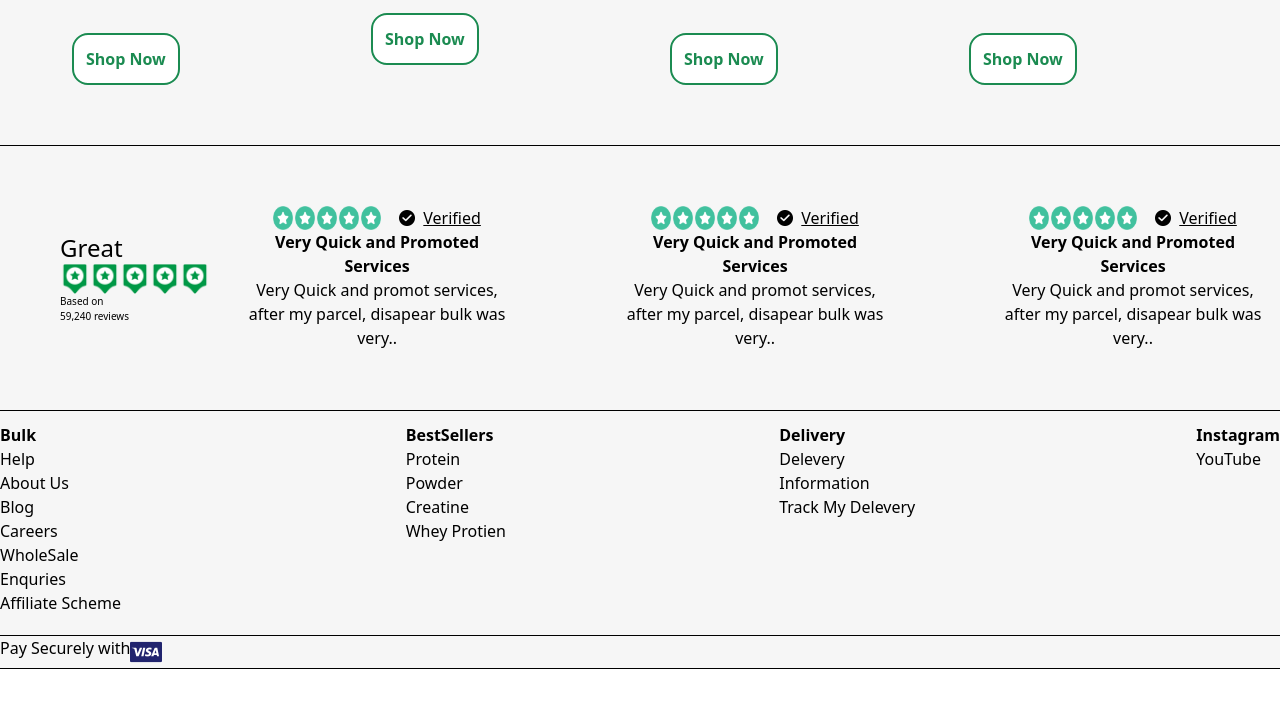
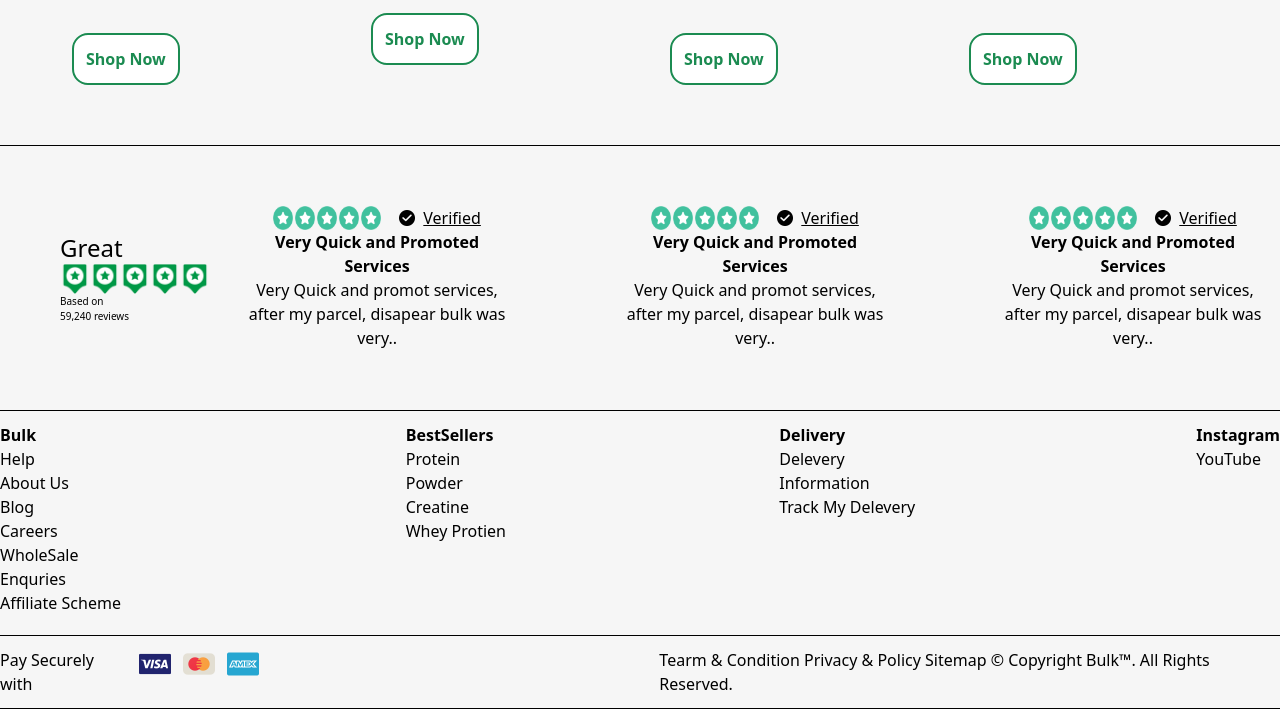
Before and after one commit to EngineerAleem/Bulk-Website-in-TailwindCSS, a website: page index.html in a window 1280 px wide. Shown: the part 4178-4887 px from the top of the page. Before the commit the page ends 4847 px from the top, so only its background shows below. Drawn offline with Linux system fonts and the light colour scheme.

Commit message:
footer is 90% completed

```diff
--- a/index.html
+++ b/index.html
@@ -663,12 +663,20 @@
                      <hr>
 
                      <section>
-                                   <div class="bg-[#f6f6f6]">
-                                                 <div class="flex">
+                                   <div class="bg-[#f6f6f6] py-3 flex justify-center gap-100">
+                                                 <div class="flex gap-3">
                                                         <h1>Pay Securely with</h1>
                                                         <img class="w-8 h-8" src="./src/images/visa.png" alt="" >
+                                                        <img class="w-8 h-8" src="./src/images/shopping.png" alt="" >
+                                                        <img class="w-8 h-8" src="./src/images/amex.png" alt="" >
                                                  </div>
-                                                 <div></div>
+
+                                                 <div>
+                                                        <a class="cursor-pointer " href="#">Tearm & Condition</a>
+                                                        <a href="#">Privacy & Policy</a>
+                                                        <a href="#">Sitemap</a>
+                                                        <a href="#">© Copyright Bulk™. All Rights Reserved.</a>
+                                                 </div>
                                    </div>
                      </section>
                        <hr>
```
Also changed, not shown: src/output.css.
